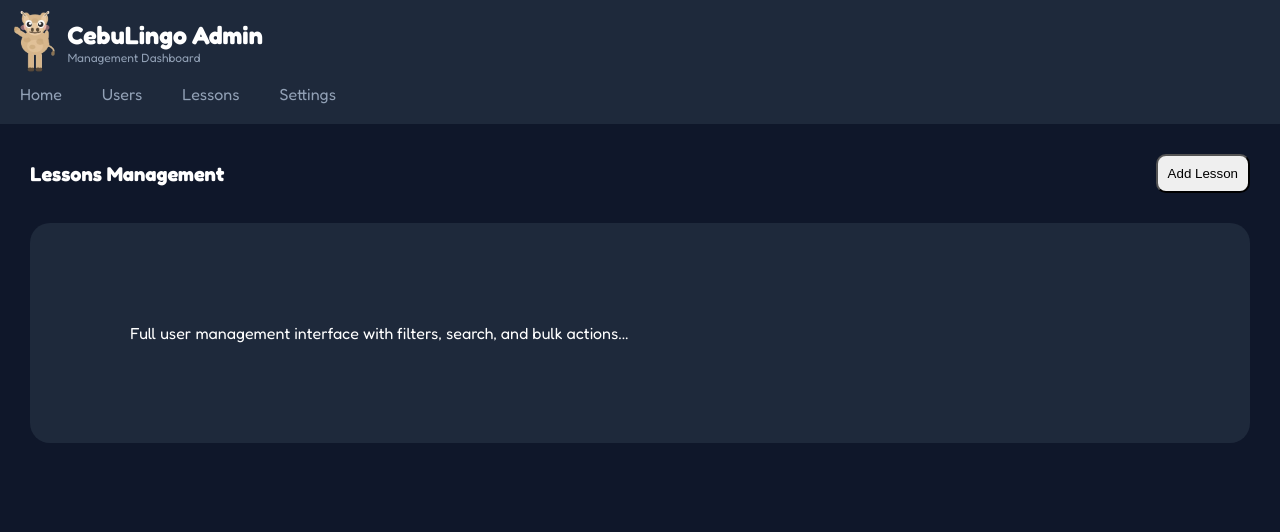
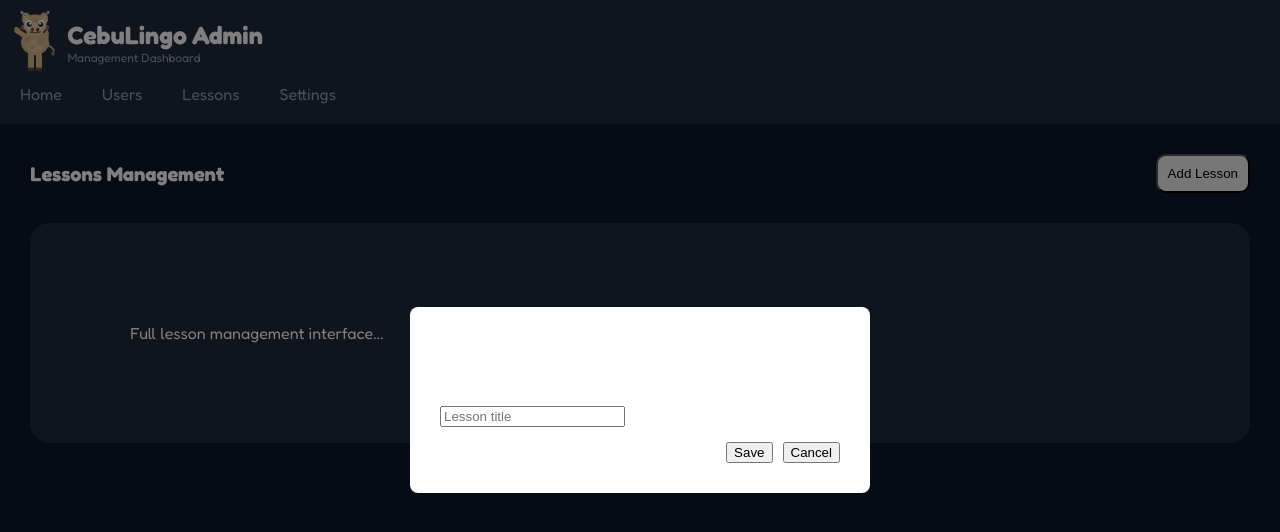
Before and after one commit to AldousMaranga/CebuLingo-Admin, a React (Create React App) app: page /lessons in a window 1280 px wide. Both pictures are taken after a click on the button "Add Lesson". Shown: the top 532 px of the page. Built offline with nearby package versions, Linux system fonts and the light colour scheme.

Commit message:
Can add lessons

```diff
--- a/package.json
+++ b/package.json
@@ -7,6 +7,7 @@
     "@testing-library/jest-dom": "^6.9.1",
     "@testing-library/react": "^16.3.2",
     "@testing-library/user-event": "^13.5.0",
+    "firebase": "^12.10.0",
     "react": "^19.2.4",
     "react-dom": "^19.2.4",
     "react-router-dom": "^7.13.1",
--- a/src/Components/Lessons.js
+++ b/src/Components/Lessons.js
@@ -1,18 +1,74 @@
-import React from "react";
+import React, { useState } from "react";
+import { db } from "../firebase";
+import { collection, addDoc } from "firebase/firestore";
 
 function Lessons() {
+    const [showModal, setShowModal] = useState(false);
+    const [lessonTitle, setLessonTitle] = useState("");
+
+    const handleSubmit = async (e) => {
+        e.preventDefault();
+
+        try {
+            await addDoc(collection(db, "lessons"), {
+                title: lessonTitle,
+                createdAt: new Date()
+            });
+
+            alert("Lesson added successfully!");
+
+            setLessonTitle("");
+            setShowModal(false);
+
+        } catch (error) {
+            console.error("Error adding lesson:", error);
+        }
+    };
+
     return (
         <div className="lessons-cont">
+
             <div className="lesson-header">
                 <div>Lessons Management</div>
+
                 <div className="lesson-buttons-cont">
-                    <button className="lesson-add-button">Add Lesson</button>
+                    <button className="lesson-add-button" onClick={() => setShowModal(true)}>
+                        Add Lesson
+                    </button>
                 </div>
             </div>
 
             <div className="lesson-list-cont">
-                Full user management interface with filters, search, and bulk actions...
+                Full lesson management interface...
             </div>
+
+            {/* MODAL */}
+            {showModal && (
+                <div className="modal-overlay">
+                    <div className="modal-box">
+
+                        <h2>Add Lesson</h2>
+
+                        <form onSubmit={handleSubmit}>
+                            {/* <label >Lesson Title</label> */}
+                            <input type="text" placeholder="Lesson title" value={lessonTitle} onChange={(e) => setLessonTitle(e.target.value)} required />
+
+                            <div className="modal-buttons">
+                                <button type="submit">Save</button>
+
+                                <button
+                                    type="button"
+                                    onClick={() => setShowModal(false)}
+                                >
+                                    Cancel
+                                </button>
+                            </div>
+                        </form>
+
+                    </div>
+                </div>
+            )}
+
         </div>
     );
 }
--- a/src/css/Lessons.css
+++ b/src/css/Lessons.css
@@ -29,3 +29,34 @@
     box-shadow: 0cap;
     background-color: #1E293B;
 }
+
+/* Modal CSS */
+
+/* Dark background */
+.modal-overlay {
+  position: fixed;
+  top: 0;
+  left: 0;
+  width: 100%;
+  height: 100%;
+  background: rgba(0,0,0,0.5);
+
+  display: flex;
+  justify-content: center;
+  align-items: center;
+}
+
+/* Popup box */
+.modal-box {
+  background: white;
+  padding: 30px;
+  border-radius: 8px;
+  width: 400px;
+}
+
+.modal-buttons {
+  margin-top: 15px;
+  display: flex;
+  justify-content: flex-end;
+  gap: 10px;
+}
--- /dev/null
+++ b/src/firebase.js
@@ -0,0 +1,19 @@
+// Import the functions you need from the SDKs you need
+import { initializeApp } from "firebase/app";
+import { getFirestore } from "firebase/firestore";
+// TODO: Add SDKs for Firebase products that you want to use
+// https://firebase.google.com/docs/web/setup#available-libraries
+
+// Your web app's Firebase configuration
+const firebaseConfig = {
+  apiKey: "AIzaSyBe3Kc_kUL7Iof8isz1N0cAaLWKqwEuZ38",
+  authDomain: "cebulingo-admin.firebaseapp.com",
+  projectId: "cebulingo-admin",
+  storageBucket: "cebulingo-admin.firebasestorage.app",
+  messagingSenderId: "273042664545",
+  appId: "1:273042664545:web:48a3a2981bdd3bc0320e20"
+};
+
+// Initialize Firebase
+const app = initializeApp(firebaseConfig);
+export const db = getFirestore(app);
```
Also changed, not shown: 1 other file (tests, documents, lock files or other folders).
